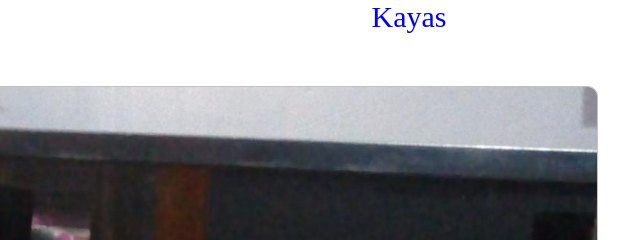
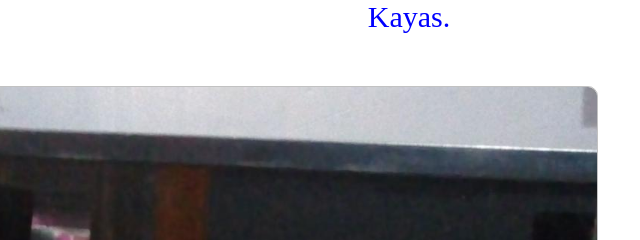
Before and after one commit to kayas111/talha, a plain HTML site: page index.html in a window 1280 px wide. Shown: the top 240 px of the page, 231-871 px from the left. Drawn offline with Linux system fonts and the light colour scheme.

Commit message:
Update index.html

```diff
--- a/index.html
+++ b/index.html
@@ -23,7 +23,7 @@ font-size:15px;
 
 <div class="navt gradt">
 <div class="navt1">
-    <k>Kayas</k></div>
+    <k>Kayas.</k></div>
 </div>
 <div class="bdy">
 <!--start-->
```
